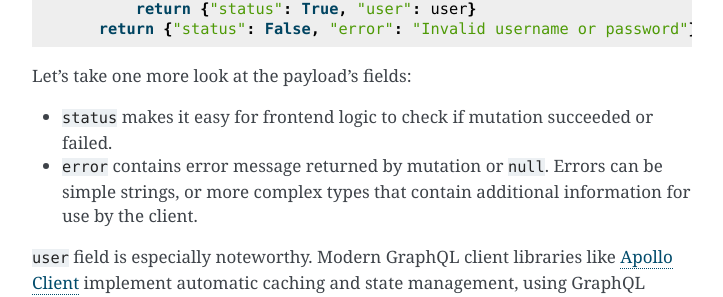
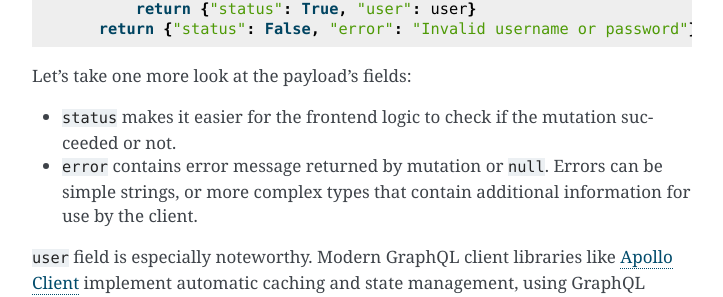
Before and after one commit to mirumee/ariadne, a Sphinx documentation site: the page built from docs/mutations.rst, in a window 1280 px wide and 900 px high, scrolled down 2451 px. Shown: the part 155-452 px from the top of the window, without its empty margins (388-1111 px from the left). Built offline with Sphinx 7.4.7, drawn with Linux system fonts in a browser that asks for light colours.

Commit message:
Update docs/mutations.rst
Co-Authored-By: rafalp <kontakt@rpiton.com>

```diff
--- a/docs/mutations.rst
+++ b/docs/mutations.rst
@@ -96,7 +96,7 @@ The above mutation will return a special type containing information about the m
 
 Let's take one more look at the payload's fields:
 
-- ``status`` makes it easy for frontend logic to check if mutation succeeded or failed.
+- ``status`` makes it easier for the frontend logic to check if the mutation succeeded or not.
 - ``error`` contains error message returned by mutation or ``null``. Errors can be simple strings, or more complex types that contain additional information for use by the client.
 
 ``user`` field is especially noteworthy. Modern GraphQL client libraries like `Apollo Client <https://www.apollographql.com/docs/react/>`_ implement automatic caching and state management, using GraphQL types to track and automatically update stored objects data whenever a new one is returned from the API.
```
